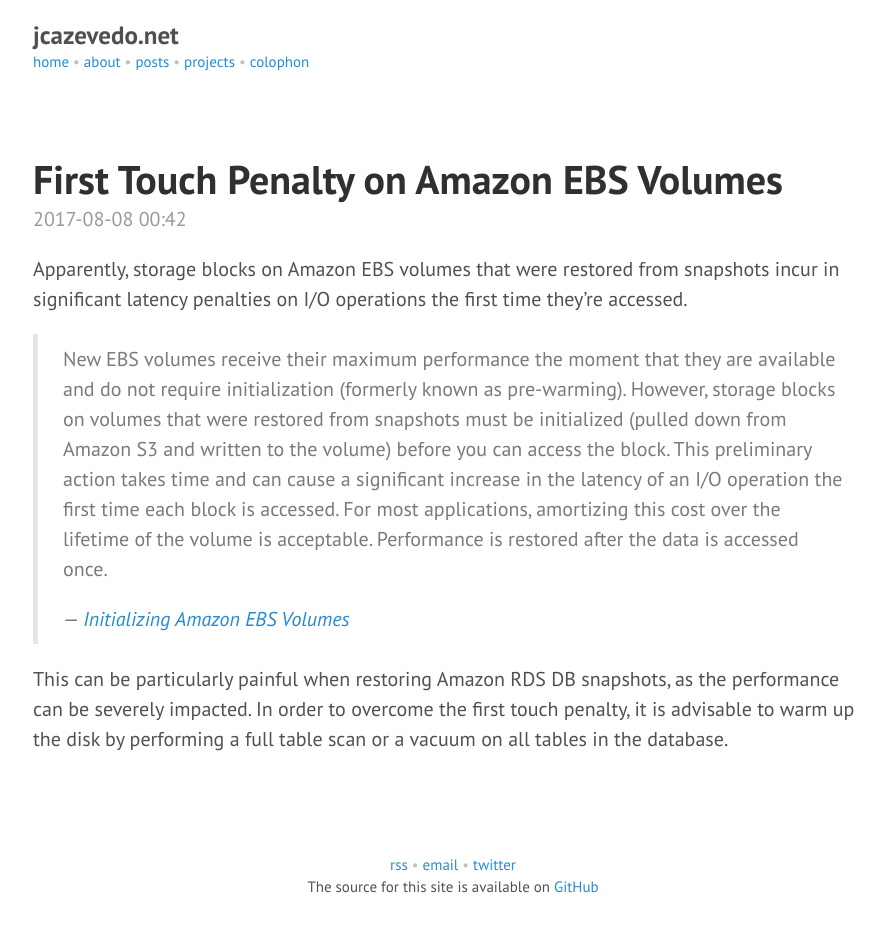
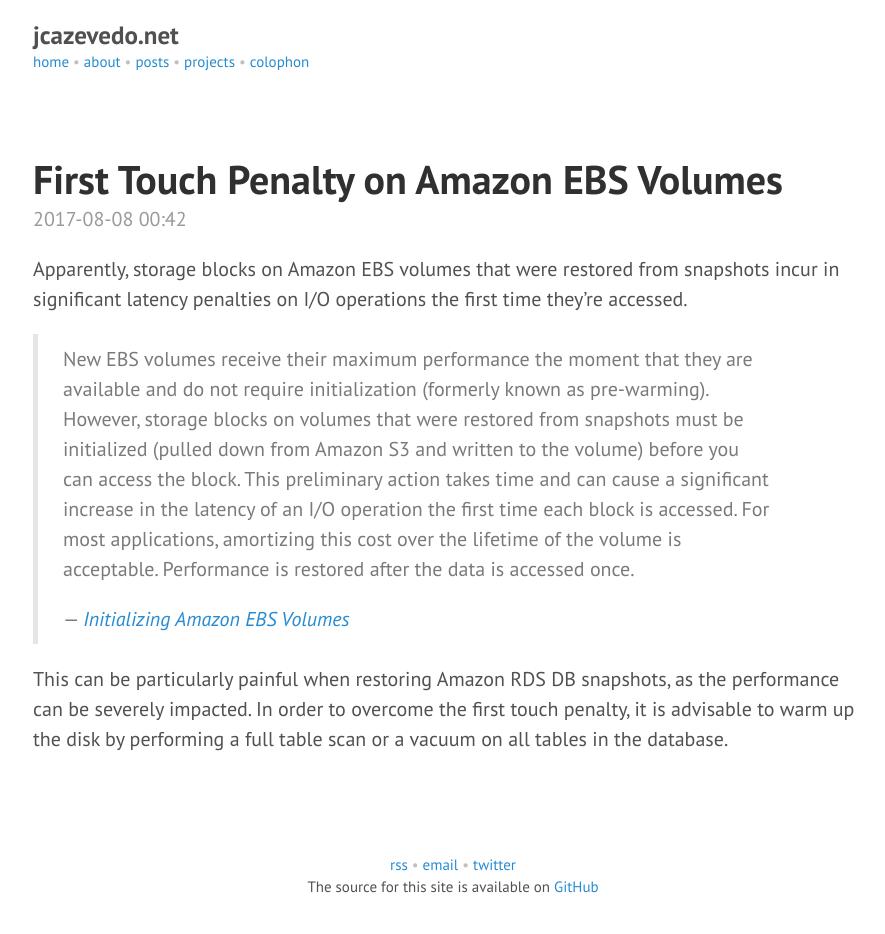
Before and after one commit to jcazevedo/jcazevedo.net, a Jekyll site: the page built from posts/_posts/2017-08-08-first-touch-penalty-on-amazon-ebs-volumes.md, in a window 1280 px wide. Shown: the whole page, without its empty margins (187-1072 px from the left). Built offline with Jekyll 4.4.1, drawn with Linux system fonts in a browser that asks for light colours.

Commit message:
Add right padding to blockquotes

```diff
--- a/css/main.css
+++ b/css/main.css
@@ -84,25 +84,6 @@
 a:hover,
 a:focus {
   color: #0B4C7A;
-}
-
-/*
- * Figures
- */
-
-figure {
-  display: block;
-  margin: 0 0 1rem 0;
-}
-
-figure img {
-  margin: auto;
-}
-
-figure figcaption {
-  text-align: center;
-  font-size: 80%;
-  color: silver;
 }
 
 /*
@@ -268,7 +249,7 @@
 
 @media (min-width: 30em) {
   blockquote {
-    padding-right: 1.25rem;
+    padding-right: 5rem;
     padding-left: 1.25rem;
   }
 }
@@ -353,8 +334,7 @@
  */
 
 .page,
-.post,
-.comments {
+.post {
   margin-bottom: 4em;
 }
 
```
